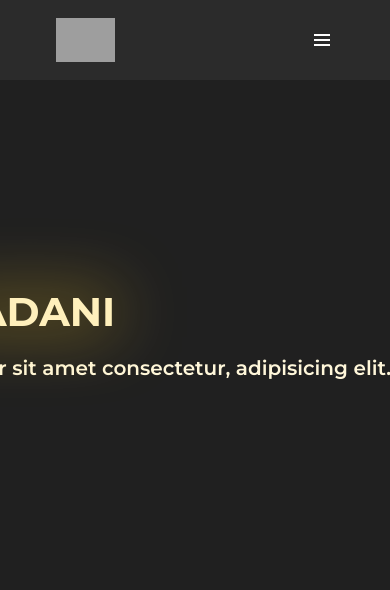
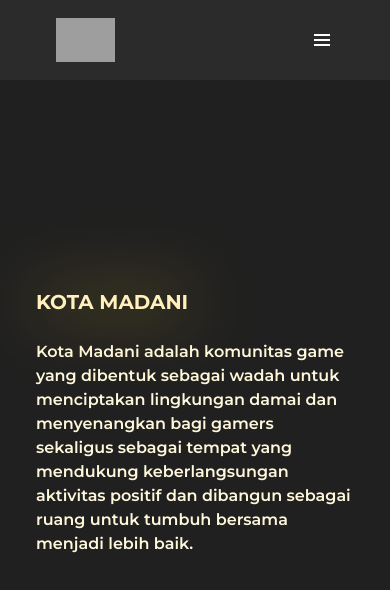
Before and after one commit to Madani-City/fe-svelte-madani, a SvelteKit app: page /about in a window 390 px wide. Shown: the top 590 px of the page. Built offline with nearby package versions, Linux system fonts and the light colour scheme; grey boxes are pictures that could not be loaded.

Commit message:
fix responsive:

```diff
--- a/src/routes/about/+page.svelte
+++ b/src/routes/about/+page.svelte
@@ -11,16 +11,13 @@
         About
       </div>
 </div> -->
-<main class="text-3xl font-bold bg-[#202020] min-h-screen text-[#FFF7DA] overflow-hidden h-screen">
-  <div class="outer flex justify-center items-center h-[80%]">
-    <div class="text-container max-w-3xl">
-      <h1 class="font-montserrat text-[2.5rem] font-bold uppercase text-[#FFF0BC] drop-shadow-[0_0_35px_#FCCD25]">
+<main class="text-3xl font-bold bg-[#202020] text-[#FFF7DA] grid place-items-center h-full max-lg:mx-9">
+    <div class="max-w-3xl">
+      <h1 class="font-montserrat text-xl md:text-3xl xl:text-4xl font-bold uppercase text-[#FFF0BC] drop-shadow-[0_0_35px_#FCCD25]">
         kota madani
       </h1>
-      <p class="font-montserrat font-semibold text-xl mt-6">
-        Lorem ipsum dolor sit amet consectetur, adipisicing elit. Fugiat minus, deleniti sit reprehenderit suscipit aspernatur quia fugit necessitatibus! Temporibus consequatur vel, consequuntur aut facere exercitationem eos modi id, cumque numquam ipsam voluptatum magnam nesciunt! Temporibus.
-      </p>
-
-    </div>
+      <div class="font-montserrat font-semibold text-base md:text-xl mt-6 whitespace-normal">
+        Kota Madani adalah komunitas game yang dibentuk sebagai wadah untuk menciptakan lingkungan  damai dan menyenangkan bagi gamers sekaligus sebagai tempat yang mendukung keberlangsungan aktivitas positif dan dibangun sebagai ruang untuk tumbuh bersama menjadi lebih baik.
+      </div>
   </div>
 </main>
```
